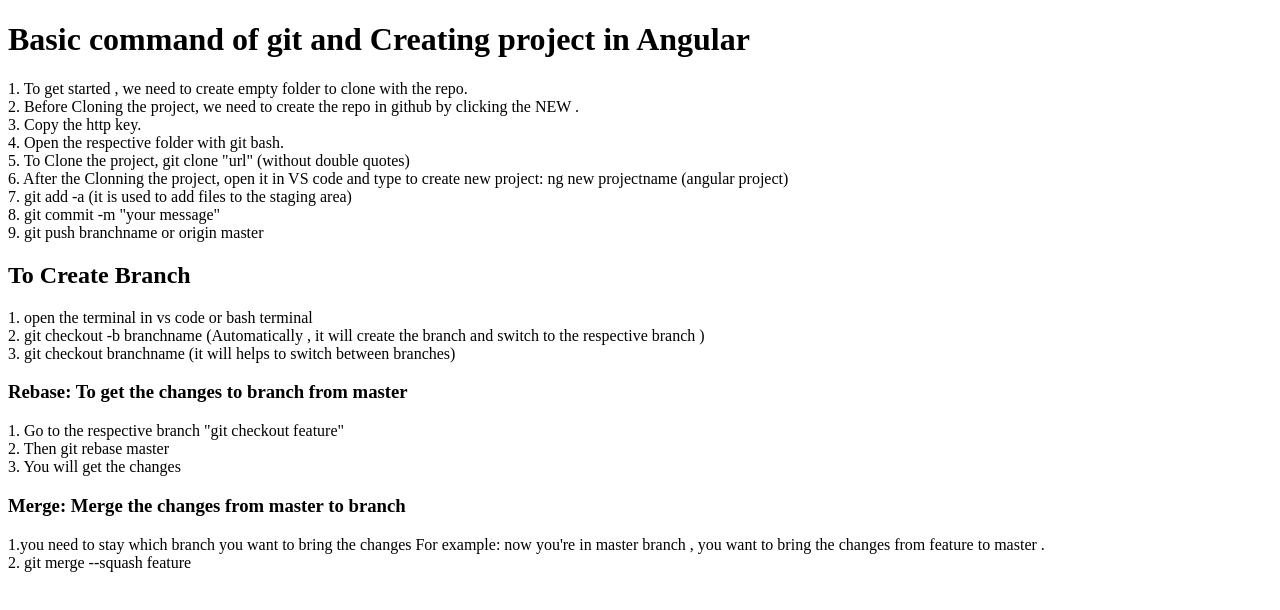
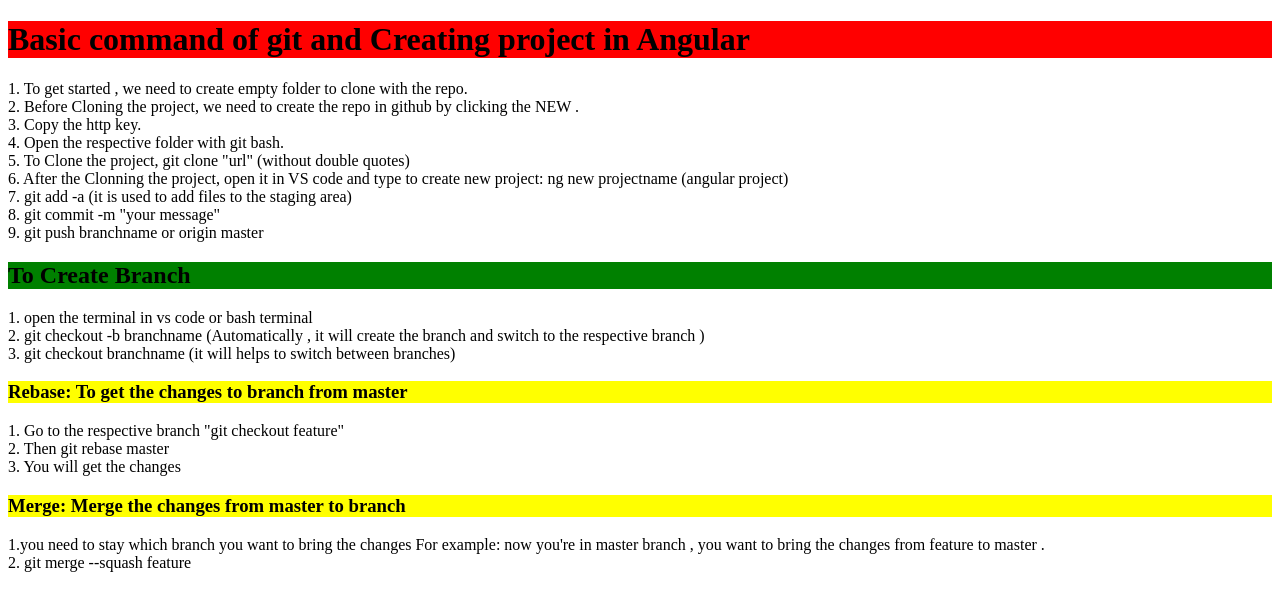
Before and after one commit to Irshmincer/study_git, an Angular app: page / in a window 1280 px wide. Shown: the top 610 px of the page. Built offline with nearby package versions, Linux system fonts and the light colour scheme.

Commit message:
added color to h tag

```diff
--- a/src/app/app.component.scss
+++ b/src/app/app.component.scss
@@ -0,0 +1,9 @@
+h1{
+  background: red;
+}
+h2{
+    background: green;
+}
+h3{
+    background: yellow;
+}
```
